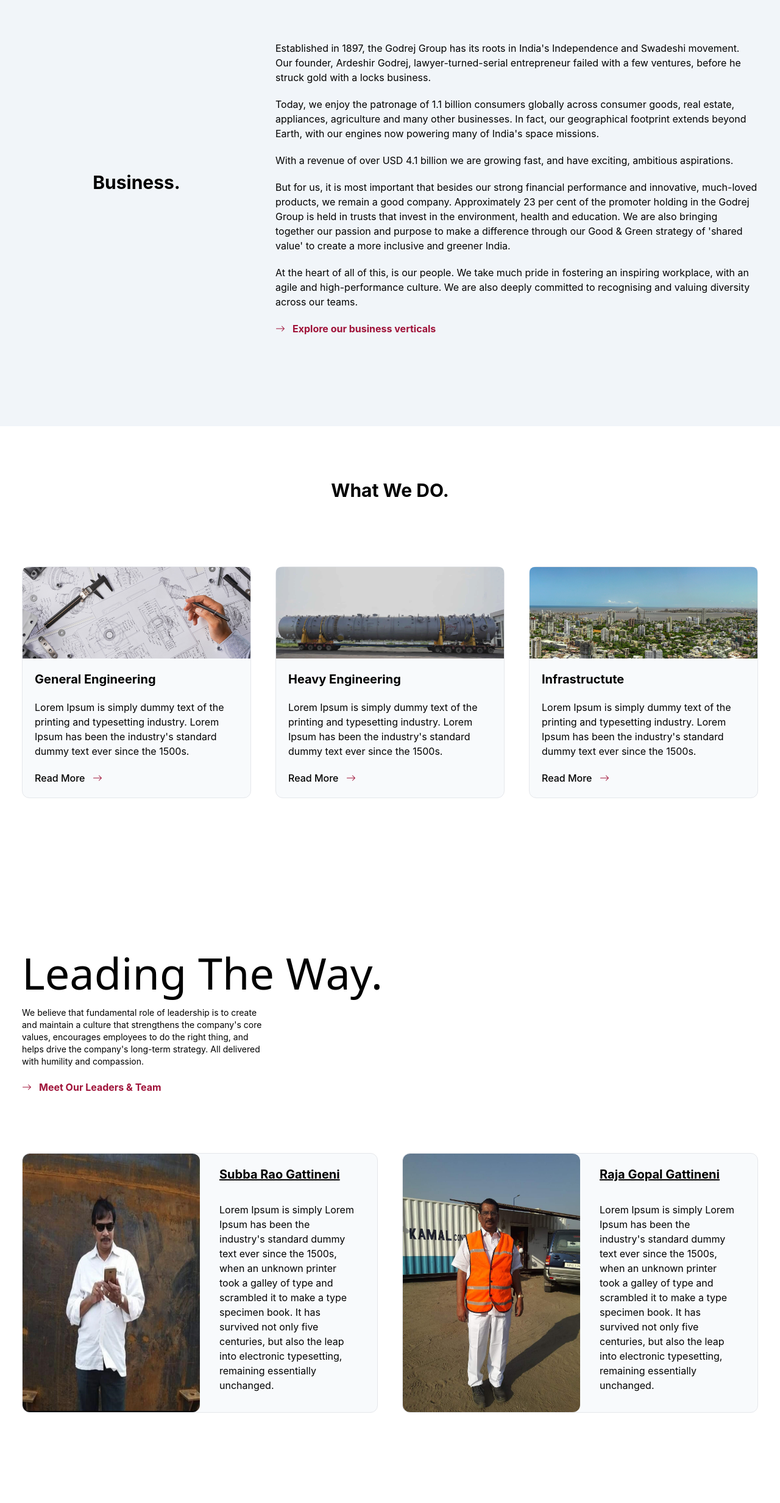
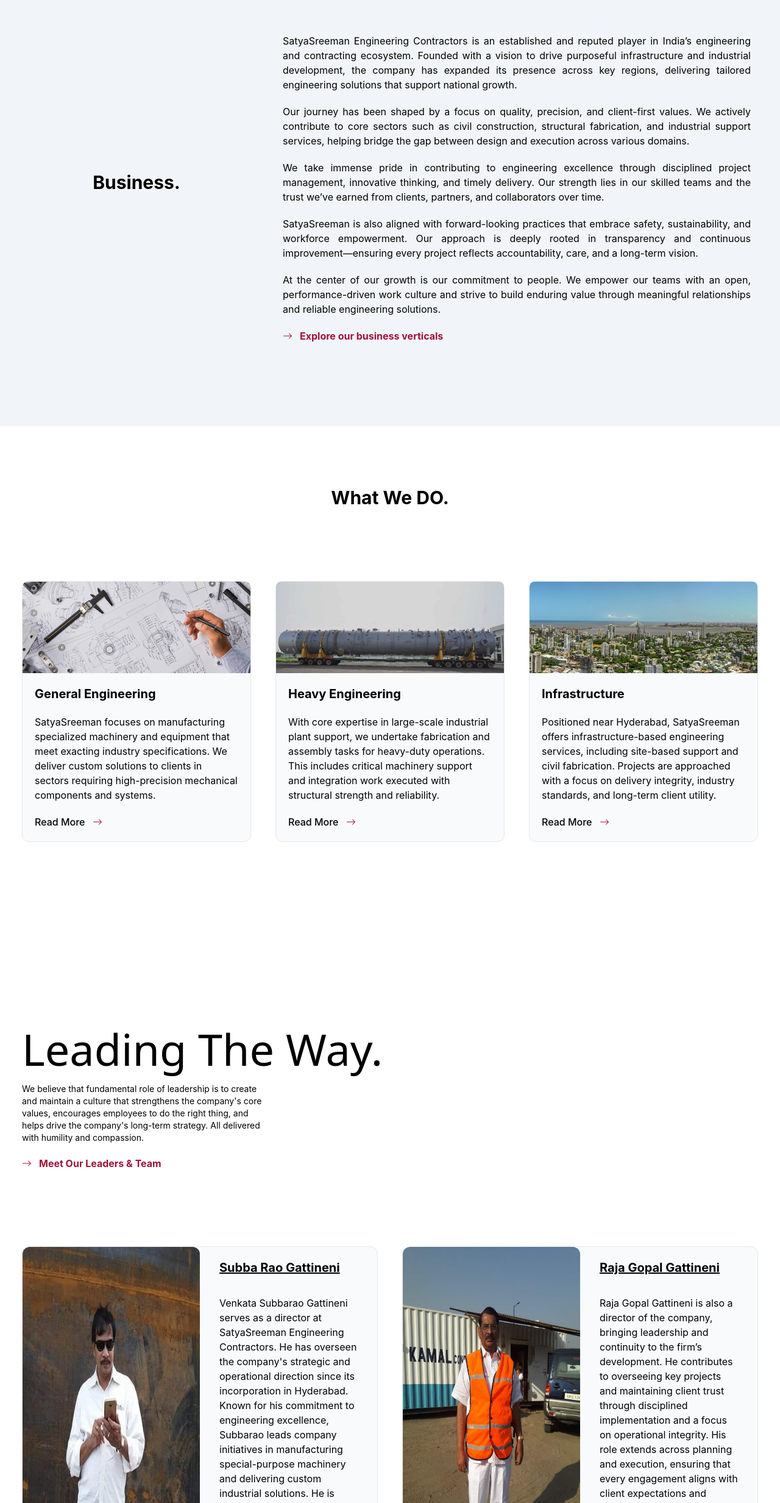
Before and after one commit to AbhiGattineni/satyasreeman, a React (Create React App) app: page / in a window 1280 px wide. Shown: the part 901-3366 px from the top of the page at 61% size. Built offline with nearby package versions, Linux system fonts and the light colour scheme.

Commit message:
updated the content

```diff
--- a/src/Components/Card.js
+++ b/src/Components/Card.js
@@ -11,7 +11,7 @@
                     <h3 className="text-left mt-5 text-xl font-bold underline hover:underline-offset-8 m-8 cursor-pointer">{props.name}</h3>
                 </div>
                 <div className="m-8 text-left">
-                    <p>Lorem Ipsum is simply Lorem Ipsum has been the industry's standard dummy text ever since the 1500s, when an unknown printer took a galley of type and scrambled it to make a type specimen book. It has survived not only five centuries, but also the leap into electronic typesetting, remaining essentially unchanged.</p>
+                    <p>{props.description}</p>
                 </div>
             </div>
         </div>
--- a/src/Components/Verticalcard.js
+++ b/src/Components/Verticalcard.js
@@ -7,7 +7,7 @@
             <img className="rounded-t-lg" src={props.image} alt="" />
             <h3 className="text-left mt-5 text-xl font-bold m-5">{props.tag}</h3>
             <div className="m-5 text-left">
-                <p>Lorem Ipsum is simply dummy text of the printing and typesetting industry. Lorem Ipsum has been the industry's standard dummy text ever since the 1500s.</p>
+                <p>{props.description}</p>
                 <div className="flex flex-row items-center font-medium mt-5 ">
                     <div>Read More</div>
                     <div className="ml-3 text-rose-800 "><BsArrowRight /></div>
--- a/src/pages/Business.js
+++ b/src/pages/Business.js
@@ -12,21 +12,21 @@
                         </div>
                     </div>
                     <div className="row-span-2 md:col-span-2  m-5 flex justify-center items-center">
-                        <div className="grid grid-rows">
+                        <div className="grid grid-rows max-w-3xl mx-auto text-justify">
                             <div className="mt-5">
-                                Established in 1897, the Godrej Group has its roots in India's Independence and Swadeshi movement. Our founder, Ardeshir Godrej, lawyer-turned-serial entrepreneur failed with a few ventures, before he struck gold with a locks business.
+SatyaSreeman Engineering Contractors is an established and reputed player in India’s engineering and contracting ecosystem. Founded with a vision to drive purposeful infrastructure and industrial development, the company has expanded its presence across key regions, delivering tailored engineering solutions that support national growth.
                             </div>
                             <div className="mt-5">
-                                Today, we enjoy the patronage of 1.1 billion consumers globally across consumer goods, real estate, appliances, agriculture and many other businesses. In fact, our geographical footprint extends beyond Earth, with our engines now powering many of India's space missions.
+Our journey has been shaped by a focus on quality, precision, and client-first values. We actively contribute to core sectors such as civil construction, structural fabrication, and industrial support services, helping bridge the gap between design and execution across various domains.
                             </div>
                             <div className="mt-5">
-                                With a revenue of over USD 4.1 billion we are growing fast, and have exciting, ambitious aspirations.
+We take immense pride in contributing to engineering excellence through disciplined project management, innovative thinking, and timely delivery. Our strength lies in our skilled teams and the trust we’ve earned from clients, partners, and collaborators over time.
                             </div>
                             <div className="mt-5">
-                                But for us, it is most important that besides our strong financial performance and innovative, much-loved products, we remain a good company. Approximately 23 per cent of the promoter holding in the Godrej Group is held in trusts that invest in the environment, health and education. We are also bringing together our passion and purpose to make a difference through our Good & Green strategy of 'shared value' to create a more inclusive and greener India.
+SatyaSreeman is also aligned with forward-looking practices that embrace safety, sustainability, and workforce empowerment. Our approach is deeply rooted in transparency and continuous improvement—ensuring every project reflects accountability, care, and a long-term vision.
                             </div>
                             <div className="mt-5">
-                                At the heart of all of this, is our people. We take much pride in fostering an inspiring workplace, with an agile and high-performance culture. We are also deeply committed to recognising and valuing diversity across our teams.
+At the center of our growth is our commitment to people. We empower our teams with an open, performance-driven work culture and strive to build enduring value through meaningful relationships and reliable engineering solutions.
                             </div>
                             <div className="flex flex-row items-center text-rose-800 font-bold mt-5">
                                 <div className="mr-3"><BsArrowRight /></div>
--- a/src/pages/Whatwedo.js
+++ b/src/pages/Whatwedo.js
@@ -13,9 +13,9 @@
                     </div>
                 </div>
                 <div className="md:row-span-2 md:grid md:grid-cols-2 lg:grid-cols-3">
-                    <Verticalcard image={image1} tag={"General Engineering"} />
-                    <Verticalcard image={image2} tag={"Heavy Engineering"} />
-                    <Verticalcard image={image3} tag={"Infrastructute"} />
+                    <Verticalcard image={image1} tag={"General Engineering"} description={"SatyaSreeman focuses on manufacturing specialized machinery and equipment that meet exacting industry specifications. We deliver custom solutions to clients in sectors requiring high-precision mechanical components and systems."} />
+                    <Verticalcard image={image2} tag={"Heavy Engineering"} description={"With core expertise in large-scale industrial plant support, we undertake fabrication and assembly tasks for heavy-duty operations. This includes critical machinery support and integration work executed with structural strength and reliability."} />
+                    <Verticalcard image={image3} tag={"Infrastructure"} description={"Positioned near Hyderabad, SatyaSreeman offers infrastructure-based engineering services, including site-based support and civil fabrication. Projects are approached with a focus on delivery integrity, industry standards, and long-term client utility."} />
                 </div>
             </div>
         </div>
--- a/src/pages/Whoweare.js
+++ b/src/pages/Whoweare.js
@@ -26,8 +26,8 @@
                 </div>
                 <div className='md:row-span-2 bg-white mt-14'>
                     <div className="grid lg:grid-cols-2 grid-cols-1">
-                        <Card image={image1} name={"Subba Rao Gattineni"} />
-                        <Card image={image2} name={"Raja Gopal Gattineni"} />
+                        <Card image={image1} name={"Subba Rao Gattineni"} description={"Venkata Subbarao Gattineni serves as a director at SatyaSreeman Engineering Contractors. He has overseen the company's strategic and operational direction since its incorporation in Hyderabad. Known for his commitment to engineering excellence, Subbarao leads company initiatives in manufacturing special-purpose machinery and delivering custom industrial solutions. He is deeply involved in shaping the company’s long-term vision and driving quality across all functions."} />
+                        <Card image={image2} name={"Raja Gopal Gattineni"} description={"Raja Gopal Gattineni is also a director of the company, bringing leadership and continuity to the firm’s development. He contributes to overseeing key projects and maintaining client trust through disciplined implementation and a focus on operational integrity. His role extends across planning and execution, ensuring that every engagement aligns with client expectations and regulatory standards. Raja Gopal’s presence in the leadership team reinforces the company’s emphasis on trust and transparency."} />
                     </div>
                 </div>
                 <div className="md:row-span-1"></div>
```
